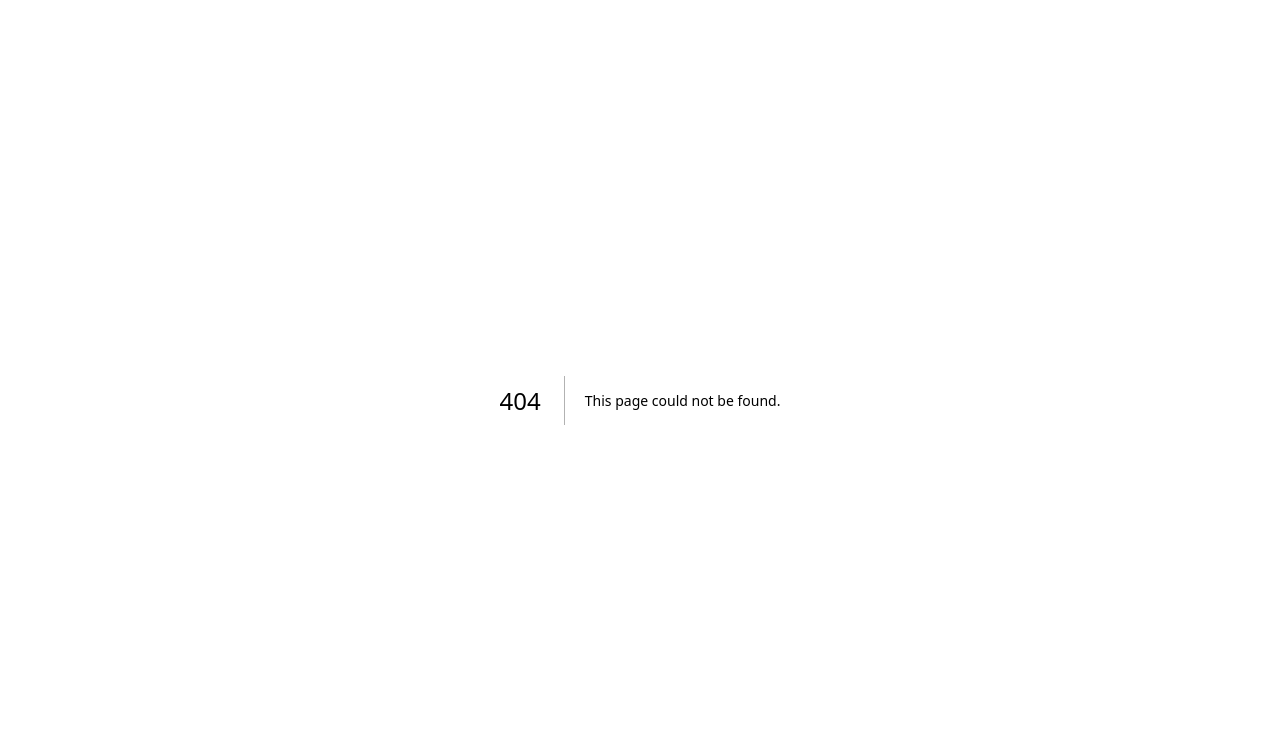
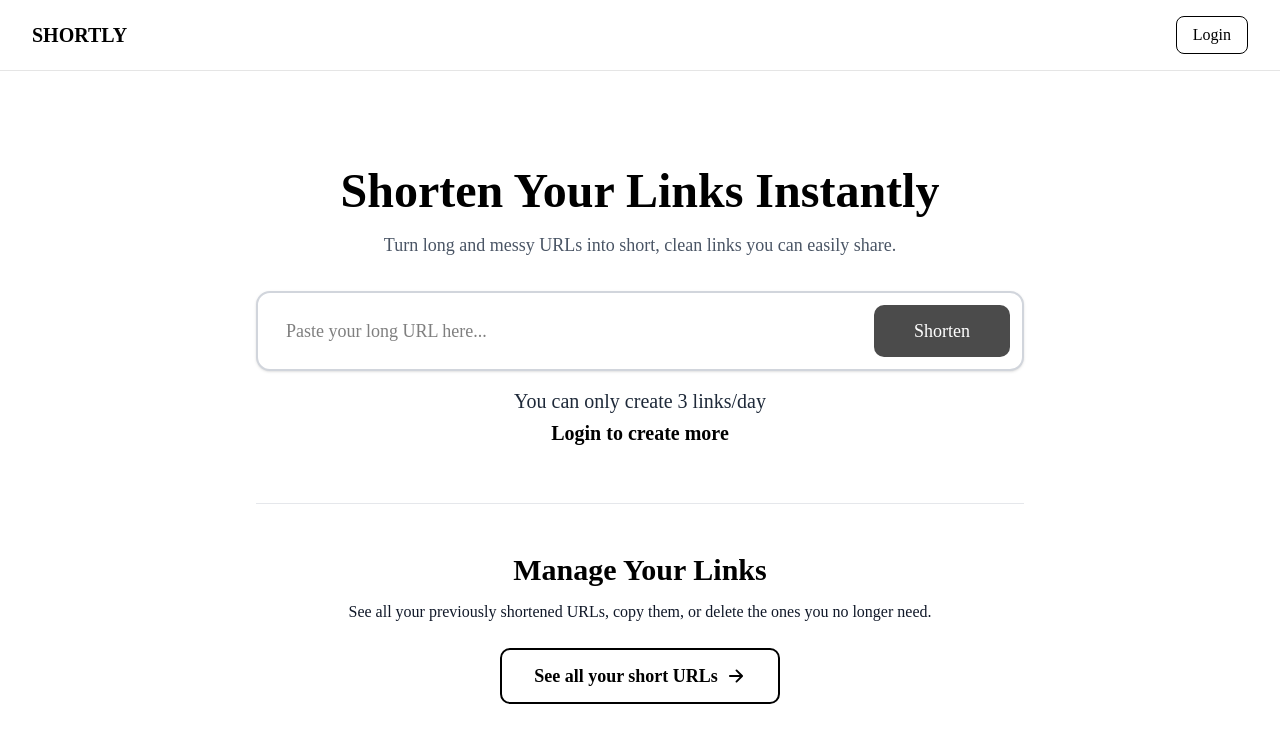
Before and after one commit to ad1tyaydv/fasturl, a Next.js app: page /dashboard in a window 1280 px wide. Before the commit this address had no page. Shown: the top 742 px of the page. Built offline with nearby package versions, Linux system fonts and the light colour scheme; no server answers.

Commit message:
duplicate urls fixed

```diff
--- /dev/null
+++ b/app/(protected)/dashboard/page.tsx
@@ -0,0 +1,203 @@
+"use client";
+
+import axios from "axios";
+import { useRouter } from "next/navigation";
+import { useEffect, useState } from "react";
+import { IoCopyOutline, IoRefreshOutline, IoArrowForwardOutline } from "react-icons/io5";
+
+const NEXT_DOMAIN = process.env.NEXT_PUBLIC_DOMAIN;
+
+export default function Dashboard() {
+  const router = useRouter();
+
+  const [url, setUrl] = useState("");
+  const [shortUrl, setShortUrl] = useState("");
+  const [isLoggedIn, setIsLoggedIn] = useState(false);
+  const [loading, setLoading] = useState(false);
+  const [copied, setCopied] = useState(false);
+
+  const handleShortUrl = async (originalUrl: string) => {
+    if (!originalUrl) return;
+
+    try {
+      setLoading(true);
+
+      const res = await axios.post("/api/shortUrl", {
+        url: originalUrl
+      });
+
+      const generatedShortUrl = res.data.shortUrl;
+      setShortUrl(generatedShortUrl);
+
+      setUrl(`${NEXT_DOMAIN}/${generatedShortUrl}`);
+
+    } catch (error) {
+      console.log("Can't short url", error);
+
+    } finally {
+      setLoading(false);
+    }
+  };
+
+  const copyToClipboard = () => {
+    const fullUrl = `${NEXT_DOMAIN}/${shortUrl}`;
+    navigator.clipboard.writeText(fullUrl);
+
+    setCopied(true);
+    setTimeout(() => setCopied(false), 2000);
+  };
+
+  const handleReset = () => {
+    setShortUrl("");
+    setUrl("");
+  };
+
+  const handleKeyDown = (e: React.KeyboardEvent<HTMLInputElement>) => {
+    if (e.key === "Enter" && url && !shortUrl && !loading) {
+      handleShortUrl(url);
+    }
+  };
+
+  useEffect(() => {
+    const checkAuth = async () => {
+      try {
+        const res = await axios.get("/api/auth/me");
+
+        if (!res.data.authenticated) {
+          setIsLoggedIn(false);
+
+        } else {
+          setIsLoggedIn(true);
+        }
+      } catch {
+        setIsLoggedIn(false);
+      }
+    };
+
+    checkAuth();
+  }, [router]);
+
+  const handleLogout = async () => {
+    await axios.post("/api/auth/logout");
+    setIsLoggedIn(false);
+  };
+
+  return (
+    <div className="bg-white min-h-screen">
+      <nav className="flex items-center justify-between px-4 sm:px-8 py-4 border-b">
+        <h1 className="text-lg sm:text-xl font-semibold text-black">SHORTLY</h1>
+
+        {isLoggedIn ? (
+          <button
+            onClick={handleLogout}
+            className="border border-black text-black px-4 py-1.5 rounded-md hover:bg-black hover:text-white transition cursor-pointer font-medium text-sm sm:text-base"
+          >
+            Logout
+          </button>
+        ) : (
+          <button
+            onClick={() => router.push("/auth/signin")}
+            className="border border-black text-black px-4 py-1.5 rounded-md hover:bg-black hover:text-white transition font-medium cursor-pointer text-sm sm:text-base"
+          >
+            Login
+          </button>
+        )}
+      </nav>
+
+      <section className="flex flex-col items-center justify-center px-4 sm:px-6 pt-16 md:pt-24 pb-12">
+        <div className="text-center max-w-3xl w-full mx-auto">
+          <h1 className="text-3xl sm:text-4xl md:text-5xl font-bold text-black mb-4">
+            Shorten Your Links Instantly
+          </h1>
+
+          <p className="text-gray-600 mb-8 text-base sm:text-lg px-2">
+            Turn long and messy URLs into short, clean links you can easily share.
+          </p>
+
+          <div className={`flex flex-col sm:flex-row gap-3 border-2 rounded-xl p-2 sm:p-3 transition-colors shadow-sm ${shortUrl ? 'border-black bg-gray-50' : 'border-gray-300 bg-white'}`}>
+            <input
+              type="text"
+              placeholder="Paste your long URL here..."
+              className={`flex-1 w-full outline-none px-3 sm:px-4 py-3 bg-transparent text-base sm:text-lg text-center sm:text-left ${shortUrl ? 'text-black font-semibold' : 'text-black'}`}
+              value={url}
+              onChange={(e) => {
+                setUrl(e.target.value);
+                if (shortUrl) {
+                  setShortUrl("");
+                }
+              }}
+              onKeyDown={handleKeyDown}
+            />
+
+            {shortUrl ? (
+              <div className="flex gap-2 w-full sm:w-auto">
+                <button
+                  className="flex-1 sm:flex-none bg-black text-white px-4 sm:px-8 py-3 rounded-lg hover:bg-gray-800 cursor-pointer flex items-center justify-center gap-2 transition font-medium"
+                  onClick={copyToClipboard}
+                >
+                  <IoCopyOutline size={20} />
+                  Copy
+                </button>
+
+                <button
+                  className="bg-gray-200 text-gray-700 px-4 sm:px-5 py-3 rounded-lg hover:bg-gray-300 hover:text-black cursor-pointer flex items-center justify-center transition shrink-0"
+                  onClick={handleReset}
+                  title="Shorten a new link"
+                >
+                  <IoRefreshOutline size={22} />
+                </button>
+              </div>
+            ) : (
+              <button
+                className="w-full sm:w-auto bg-black text-white px-6 sm:px-10 py-3 rounded-lg hover:bg-gray-900 cursor-pointer flex items-center justify-center transition disabled:opacity-70 font-medium text-base sm:text-lg"
+                onClick={() => handleShortUrl(url)}
+                disabled={loading || !url}
+              >
+                {loading ? (
+                  <div className="w-6 h-6 border-2 border-white border-t-transparent rounded-full animate-spin"></div>
+                ) : (
+                  "Shorten"
+                )}
+              </button>
+            )}
+          </div>
+
+          {!isLoggedIn && (
+            <div className="mt-4 flex flex-col items-center justify-center text-sm sm:text-base md:text-xl">
+              <p className="text-gray-800">You can only create 3 links/day</p>
+              <button
+                onClick={() => router.push("/auth/signin")}
+                className="text-black font-semibold mt-1 hover:underline cursor-pointer"
+              >
+                Login to create more
+              </button>
+            </div>
+          )}
+
+        </div>
+      </section>
+
+      <section className="flex flex-col items-center justify-center px-4 sm:px-6 pb-8">
+        <div className="mt-2 border-t border-gray-200 pt-8 md:pt-12 w-full max-w-3xl flex flex-col items-center text-center">
+          <h2 className="text-2xl sm:text-3xl font-bold text-black mb-3">Manage Your Links</h2>
+          <p className="text-gray-900 mb-6 text-sm sm:text-base px-2">See all your previously shortened URLs, copy them, or delete the ones you no longer need.</p>
+
+          <button
+            onClick={() => router.push('/urls')}
+            className="w-full sm:w-auto group flex justify-center items-center gap-2 border-2 border-black text-black px-6 sm:px-8 py-3 rounded-lg hover:bg-black hover:text-white transition cursor-pointer font-semibold text-base sm:text-lg"
+          >
+            See all your short URLs
+            <IoArrowForwardOutline size={20} className="group-hover:translate-x-1 transition-transform" />
+          </button>
+        </div>
+      </section>
+
+      {copied && (
+        <div className="absolute top-20 sm:top-24 left-1/2 -translate-x-1/2 mt-1 bg-black text-white px-6 py-2 rounded-md shadow-lg text-xs sm:text-sm z-50 animate-bounce">
+          URL Copied!
+        </div>
+      )}
+
+    </div>
+  );
+}
--- a/app/api/shortUrl/route.ts
+++ b/app/api/shortUrl/route.ts
@@ -16,6 +16,24 @@ export async function POST(req: NextRequest) {
 
     const data = await req.json();
     const token = req.cookies.get("token")?.value;
+
+    const urlAlreadyExists = await prisma.link.findFirst({
+        where: {
+            original: data.url
+        },
+        select: {
+            shorturl: true,
+            original: true,
+        }
+    })
+
+    if(urlAlreadyExists) {
+        return NextResponse.json({
+            message: "Short URL already exists",
+            shortUrl: urlAlreadyExists.shorturl,
+            original: urlAlreadyExists.original
+        });
+    }
 
     let userId: string;
     let count: number = 0;
--- a/app/urls/page.tsx
+++ b/app/urls/page.tsx
@@ -3,7 +3,15 @@
 import axios from "axios";
 import { useEffect, useState } from "react";
 import { useRouter, usePathname } from "next/navigation";
-import { IoCopyOutline, IoHomeOutline, IoListOutline, IoSettingsOutline, IoPersonOutline } from "react-icons/io5";
+import {
+  IoCopyOutline,
+  IoHomeOutline,
+  IoListOutline,
+  IoSettingsOutline,
+  IoPersonOutline,
+  IoQrCodeOutline,
+  IoAnalyticsOutline
+} from "react-icons/io5";
 
 interface UrlItem {
   id: string;
@@ -149,7 +157,31 @@ export default function AllUrlsPage() {
                 }`}
               >
                 <IoListOutline size={20} />
-                My URLs
+                Links
+              </button>
+
+              <button
+                onClick={() => router.push('/qrcodes')}
+                className={`flex items-center gap-3 px-4 py-3 rounded-lg font-medium transition cursor-pointer ${
+                  pathname === '/qrcodes'
+                    ? 'bg-black text-white'
+                    : 'text-gray-600 hover:bg-gray-200 hover:text-black'
+                }`}
+              >
+                <IoQrCodeOutline size={20} />
+                QR Codes
+              </button>
+
+              <button
+                onClick={() => router.push('/analytics')}
+                className={`flex items-center gap-3 px-4 py-3 rounded-lg font-medium transition cursor-pointer ${
+                  pathname === '/analytics'
+                    ? 'bg-black text-white'
+                    : 'text-gray-600 hover:bg-gray-200 hover:text-black'
+                }`}
+              >
+                <IoAnalyticsOutline size={20} />
+                Analytics
               </button>
             </div>
           </div>
@@ -268,7 +300,7 @@ export default function AllUrlsPage() {
       <nav className="md:hidden fixed bottom-0 w-full bg-white border-t border-gray-200 flex justify-around items-center pb-safe z-30">
         <button
           onClick={() => router.push('/')}
-          className={`flex flex-col items-center gap-1 py-3 px-4 ${pathname === '/' ? 'text-black' : 'text-gray-400 hover:text-black'}`}
+          className={`flex flex-col items-center gap-1 py-3 px-2 ${pathname === '/' ? 'text-black' : 'text-gray-400 hover:text-black'}`}
         >
           <IoHomeOutline size={24} />
           <span className="text-[10px] font-medium">Home</span>
@@ -276,15 +308,31 @@ export default function AllUrlsPage() {
 
         <button
           onClick={() => router.push('/urls')}
-          className={`flex flex-col items-center gap-1 py-3 px-4 ${pathname === '/urls' ? 'text-black' : 'text-gray-400 hover:text-black'}`}
+          className={`flex flex-col items-center gap-1 py-3 px-2 ${pathname === '/urls' ? 'text-black' : 'text-gray-400 hover:text-black'}`}
         >
           <IoListOutline size={24} />
           <span className="text-[10px] font-medium">Links</span>
         </button>
 
         <button
+          onClick={() => router.push('/qrcodes')}
+          className={`flex flex-col items-center gap-1 py-3 px-2 ${pathname === '/qrcodes' ? 'text-black' : 'text-gray-400 hover:text-black'}`}
+        >
+          <IoQrCodeOutline size={24} />
+          <span className="text-[10px] font-medium">QR</span>
+        </button>
+
+        <button
+          onClick={() => router.push('/analytics')}
+          className={`flex flex-col items-center gap-1 py-3 px-2 ${pathname === '/analytics' ? 'text-black' : 'text-gray-400 hover:text-black'}`}
+        >
+          <IoAnalyticsOutline size={24} />
+          <span className="text-[10px] font-medium">Analytics</span>
+        </button>
+
+        <button
           onClick={() => console.log('Profile clicked')}
-          className="flex flex-col items-center gap-1 py-3 px-4 text-gray-400 hover:text-black"
+          className="flex flex-col items-center gap-1 py-3 px-2 text-gray-400 hover:text-black"
         >
           <IoPersonOutline size={24} />
           <span className="text-[10px] font-medium">Profile</span>
```
